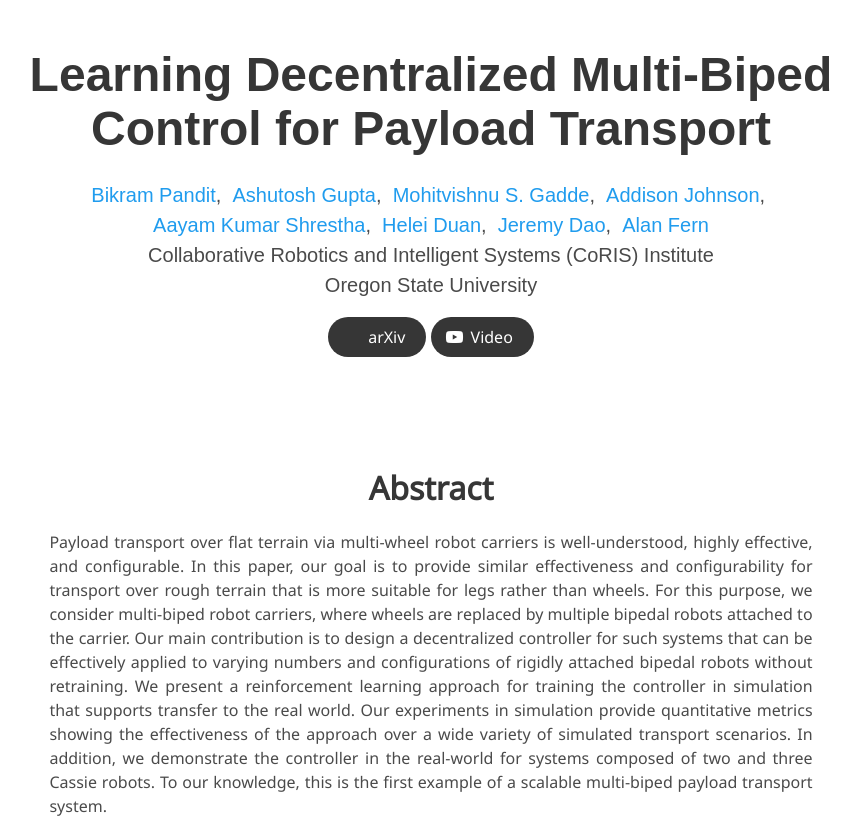
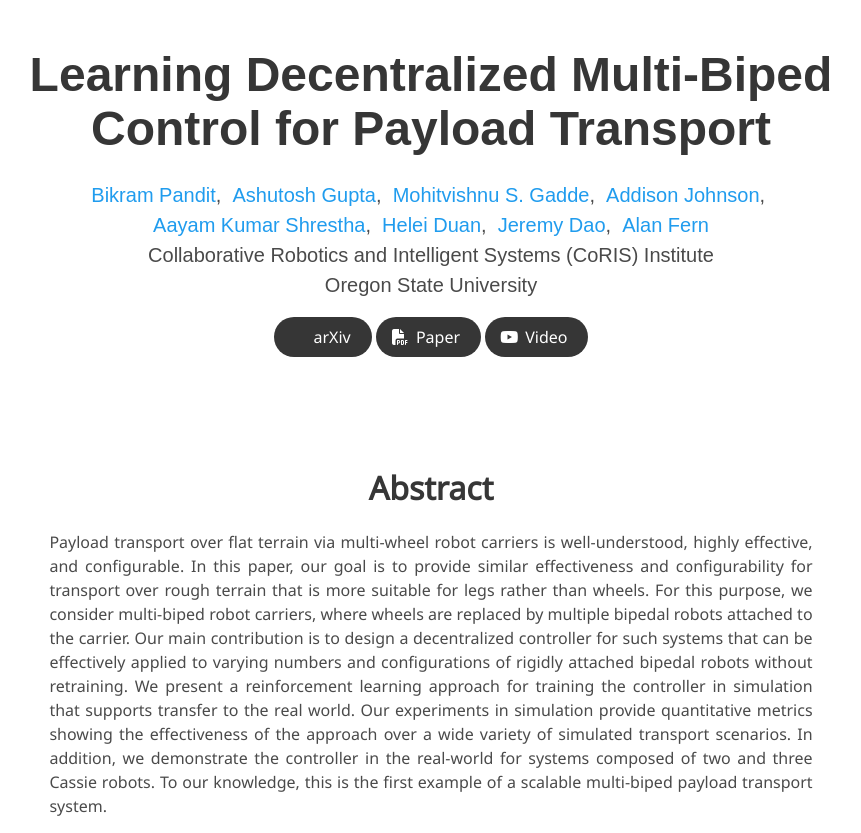
Before and after one commit to decmbc/decmbc.github.io, a plain HTML site: page index.html in a window 1280 px wide. Shown: the top 833 px of the page, without its empty margins (209-1070 px from the left). Drawn offline with nearby package versions, Linux system fonts and the light colour scheme; some icons are missing; a web font is replaced by a local one.

Commit message:
Link correction and add pdf link

```diff
--- a/index.html
+++ b/index.html
@@ -71,7 +71,7 @@
                 <a href="https://sites.google.com/view/jeremydao/home">Jeremy Dao</a>,&nbsp;
             </span>
             <span class="author-block">
-              <a href="https://eecs.oregonstate.edu/people/fern-alan">Alan Fern</a>
+                <a href="https://engineering.oregonstate.edu/people/alan-fern">Alan Fern</a>
             </span>
                     </div>
 
@@ -83,15 +83,33 @@
 
                     <div class="column has-text-centered">
                         <div class="publication-links">
-                            <!-- PDF Link. -->
+
+            <!-- Arxiv Link -->
             <span class="link-block">
-                <a href="https://arxiv.org/abs/2406.17279" target="_blank" class="external-link button is-normal is-rounded is-dark">
+                <a target="_blank"
+                    href="https://arxiv.org/abs/2406.17279"
+                    class="external-link button is-normal is-rounded is-dark">
                 <span class="icon">
                     <i class="ai ai-arxiv"></i>
                 </span>
                 <span>arXiv</span>
                 </a>
-              </span><span class="link-block">
+            </span>
+
+            <!-- Pdf Link -->
+            <span class="link-block">
+                <a target="_blank"
+                    href="https://arxiv.org/pdf/2406.17279"
+                    class="external-link button is-normal is-rounded is-dark">
+                <span class="icon">
+                    <i class="fas fa-file-pdf"></i>
+                </span>
+                <span>Paper</span>
+                </a>
+            </span>
+
+            <!-- Video Link -->
+            <span class="link-block">
                 <a target="_blank"
                     href="https://www.youtube.com/watch?v=2sJQCBaYKsw"
                     class="external-link button is-normal is-rounded is-dark">
```
Lines whose indentation alone changed are shown as unchanged.
